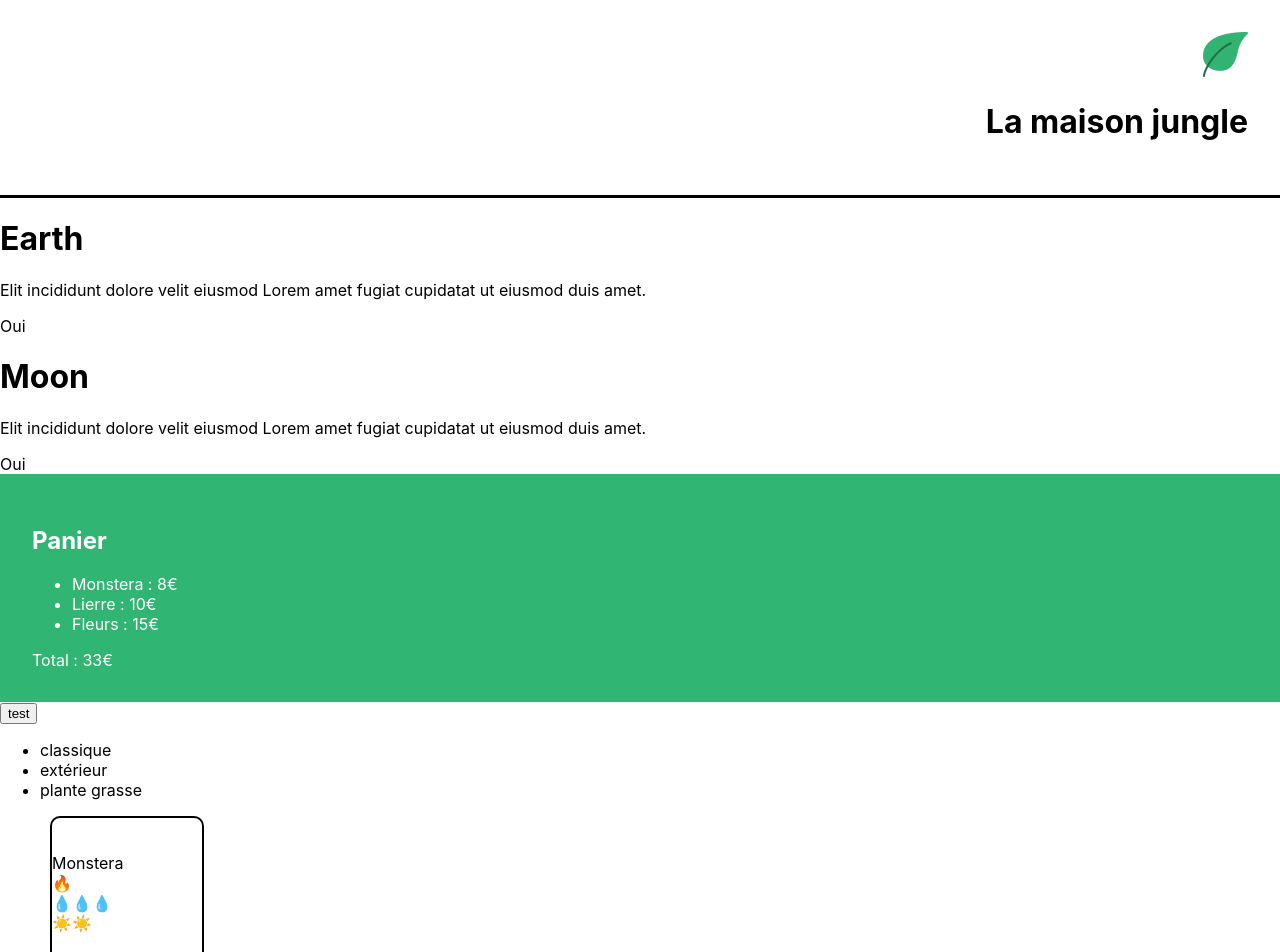
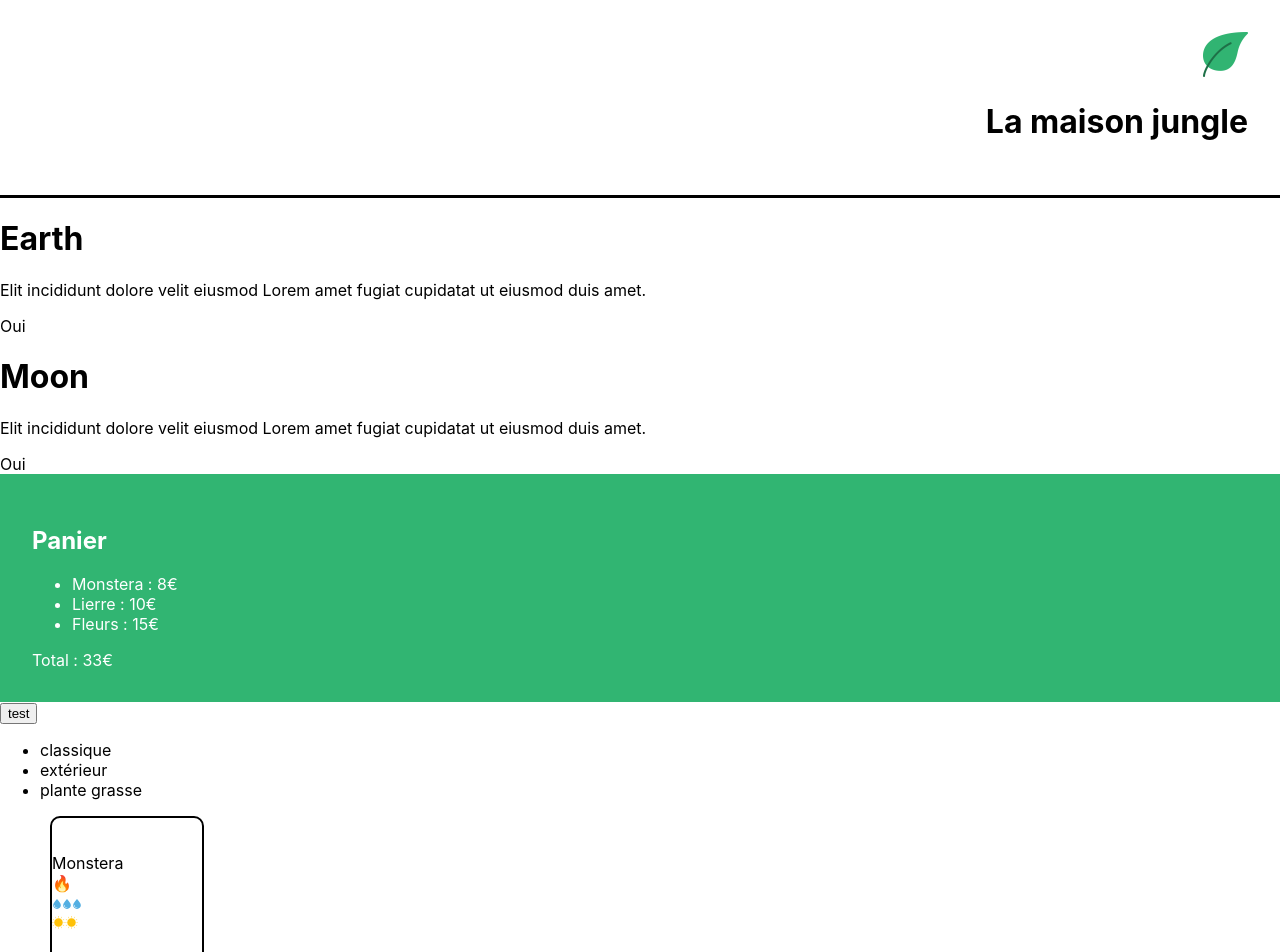
Before and after one commit to jorisbertier/The-house-of-jungle, a React (Create React App) app: page / in a window 1280 px wide. Shown: the top 952 px of the page. Built offline with nearby package versions, Linux system fonts and the light colour scheme.

Commit message:
ex click

```diff
--- a/src/components/CareScale.js
+++ b/src/components/CareScale.js
@@ -1,9 +1,22 @@
+import Sun from '../assets/sun.svg'
+import Water from '../assets/water.svg'
+
 function CareScale({ scaleValue, careType }) {
 	const range = [1, 2, 3]
-	const scaleType = careType === 'light' ? '☀️' : '💧'
+	const scaleType =
+		careType === 'light' ? (
+			<img src={Sun} alt='sun-icon' />
+		) : (
+			<img src={Water} alt='water-icon' />
+		)
+
+
+	function handleClick() {
+		return alert("Cette plante requiert peu/modérement/beaucoup de lumière/d'arrosage en fonction de la donnée correspondante")
+	}
 
 	return (
-		<div>
+		<div onClick={handleClick}>
 			{range.map((rangeElem) =>
 				scaleValue >= rangeElem ? (
 					<span key={rangeElem.toString()}>{scaleType}</span>
--- a/src/components/QuestionForm.js
+++ b/src/components/QuestionForm.js
@@ -17,12 +17,23 @@ import { useState } from 'react'
 function QuestionForm() {
     const [inputValue, setInputValue] = useState('Posez votre question ici')
 
+    const isInputError = inputValue.includes('a');
+
+
+    function checkValue(value) {
+        if (!value.includes('f')) {
+            setInputValue(value)
+        }
+    }
+
     return (
         <div>
             <textarea
                 value={inputValue}
-                onChange={(e) => setInputValue(e.target.value)}
+                onChange={(e) => checkValue(e.target.value)}
             />
+             {isInputError && <div>🔥 Vous n'avez pas le droit d'utiliser la lettre "f" ici.</div>}
+            <button onClick={() => alert(inputValue)}>Alertez moi</button>
         </div>
     )
 }
```
